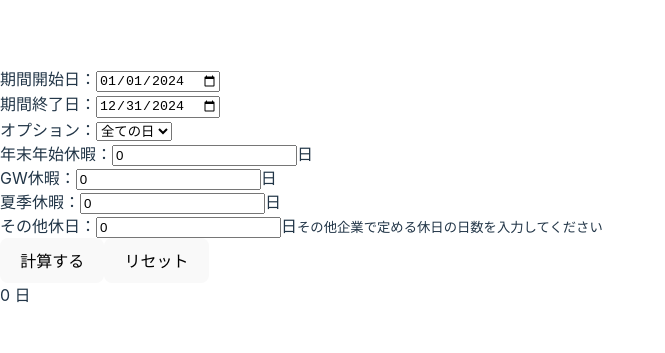
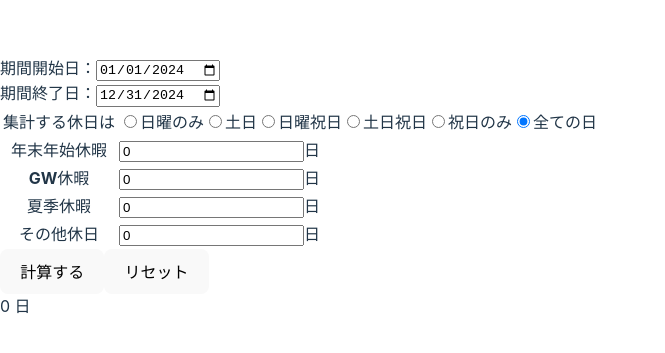
Before and after one commit to mimihokuro/holiday-calculation, a React (Vite) app: page / in a window 1280 px wide. Shown: the part 213-566 px from the top of the page, without its empty margins (0-665 px from the left). Built offline with nearby package versions, Linux system fonts and the light colour scheme.

Commit message:
🎨 セマンティックなHTML構成に変更

```diff
--- a/src/App.jsx
+++ b/src/App.jsx
@@ -64,6 +64,10 @@ const DateCalculator = () => {
     setOtherHolidays(0);
   };
 
+  const handleOptionChange = (e) => {
+    setOption(e.target.value);
+  };
+
   const calculateDays = async () => {
     let start = new Date(startDate);
     let end = new Date(endDate);
@@ -125,50 +129,117 @@ const DateCalculator = () => {
           onChange={(e) => setEndDate(e.target.value)}
         />
       </div>
-      <div>
-        <label>オプション：</label>
-        <select value={option} onChange={(e) => setOption(e.target.value)}>
-          <option value="sundays">日曜のみ</option>
-          <option value="weekends">土日</option>
-          <option value="holidays">日曜祝日</option>
-          <option value="weekends_holidays">土日祝日</option>
-          <option value="holidays_only">祝日のみ</option>
-          <option value="all">全ての日</option>
-        </select>
-      </div>
-      <div>
-        <label>年末年始休暇：</label>
+      <table>
+        <tbody>
+          <tr>
+            <th>集計する休日は</th>
+            <td>
+              <label>
+                <input
+                  type="radio"
+                  value="sundays"
+                  checked={option === "sundays"}
+                  onChange={handleOptionChange}
+                />
+                日曜のみ
+              </label>
+              <label>
+                <input
+                  type="radio"
+                  value="weekends"
+                  checked={option === "weekends"}
+                  onChange={handleOptionChange}
+                />
+                土日
+              </label>
+              <label>
+                <input
+                  type="radio"
+                  value="holidays"
+                  checked={option === "holidays"}
+                  onChange={handleOptionChange}
+                />
+                日曜祝日
+              </label>
+              <label>
+                <input
+                  type="radio"
+                  value="weekends_holidays"
+                  checked={option === "weekends_holidays"}
+                  onChange={handleOptionChange}
+                />
+                土日祝日
+              </label>
+              <label>
+                <input
+                  type="radio"
+                  value="holidays_only"
+                  checked={option === "holidays_only"}
+                  onChange={handleOptionChange}
+                />
+                祝日のみ
+              </label>
+              <label>
+                <input
+                  type="radio"
+                  value="all"
+                  checked={option === "all"}
+                  onChange={handleOptionChange}
+                />
+                全ての日
+              </label>
+            </td>
+          </tr>
+          <tr>
+            <th>年末年始休暇</th>
+            <td>
               <input
                 type="number"
                 value={newYearHolidays}
                 onChange={countNewYearHolidays}
               />
               日
-      </div>
-      <div>
-        <label>GW休暇：</label>
-        <input type="number" value={GWHolidays} onChange={countGWHolidays} />日
-      </div>
-      <div>
-        <label>夏季休暇：</label>
+            </td>
+          </tr>
+          <tr>
+            <th>GW休暇</th>
+            <td>
+              <input
+                type="number"
+                value={GWHolidays}
+                onChange={countGWHolidays}
+              />
+              日
+            </td>
+          </tr>
+          <tr>
+            <th>夏季休暇</th>
+            <td>
               <input
                 type="number"
                 value={summerHolidays}
                 onChange={countSummerHolidays}
               />
               日
-      </div>
-      <div>
-        <label>その他休日：</label>
+            </td>
+          </tr>
+          <tr>
+            <th>その他休日</th>
+            <td>
               <input
                 type="number"
                 value={otherHolidays}
                 onChange={countOtherHolidays}
               />
-        日<small>その他企業で定める休日の日数を入力してください</small>
-      </div>
+              日
+            </td>
+          </tr>
+        </tbody>
+      </table>
+      <div>
         <button onClick={calculateDays}>計算する</button>
         <button onClick={resetCalculateDays}>リセット</button>
+      </div>
       <div>
         {startDate <= endDate ? `${days} 日` : "正しい期間を選択してください"}
       </div>
```
Lines whose indentation alone changed are shown as unchanged.
